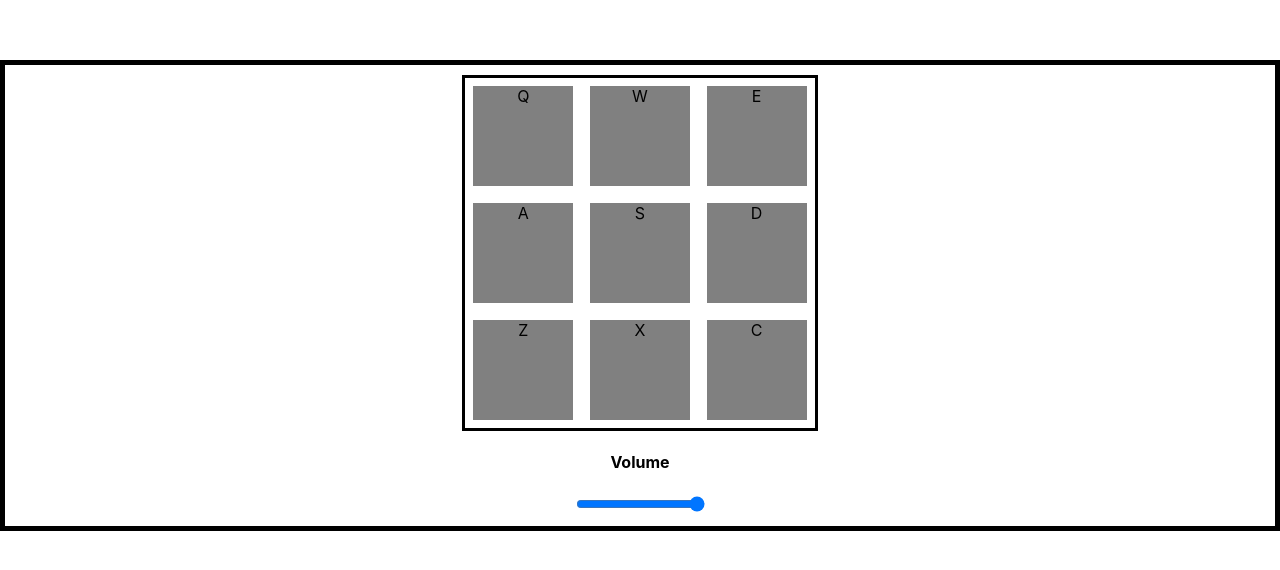
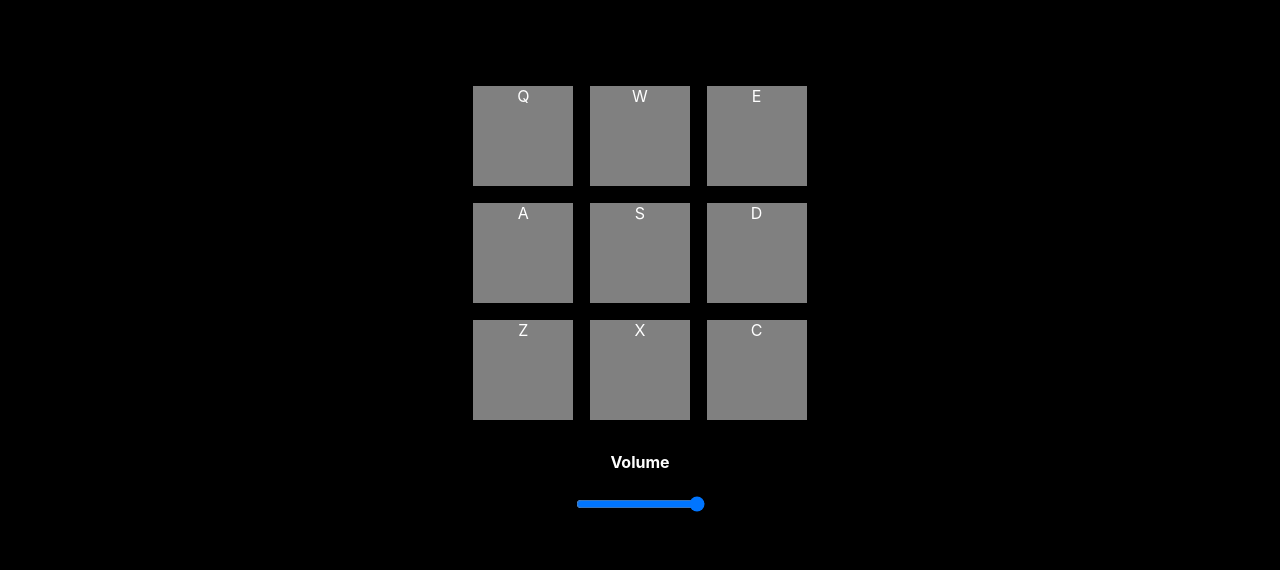
Before and after one commit to Matt-Roden/drum-machine-1, a React (Create React App) app: page / in a window 1280 px wide. Shown: the part 260-830 px from the top of the page. Before the commit the page ends 800 px from the top, so only its background shows below. Built offline with nearby package versions, Linux system fonts and the light colour scheme.

Commit message:
Chnage bg color and text color

```diff
--- a/src/styles/App.scss
+++ b/src/styles/App.scss
@@ -1,6 +1,9 @@
 .App {
+  min-height: 100vh;
   text-align: center;
   padding-top: 25%;
+  background-color: black;
+  color: white;
 }
 
 .drum-machine {
```
